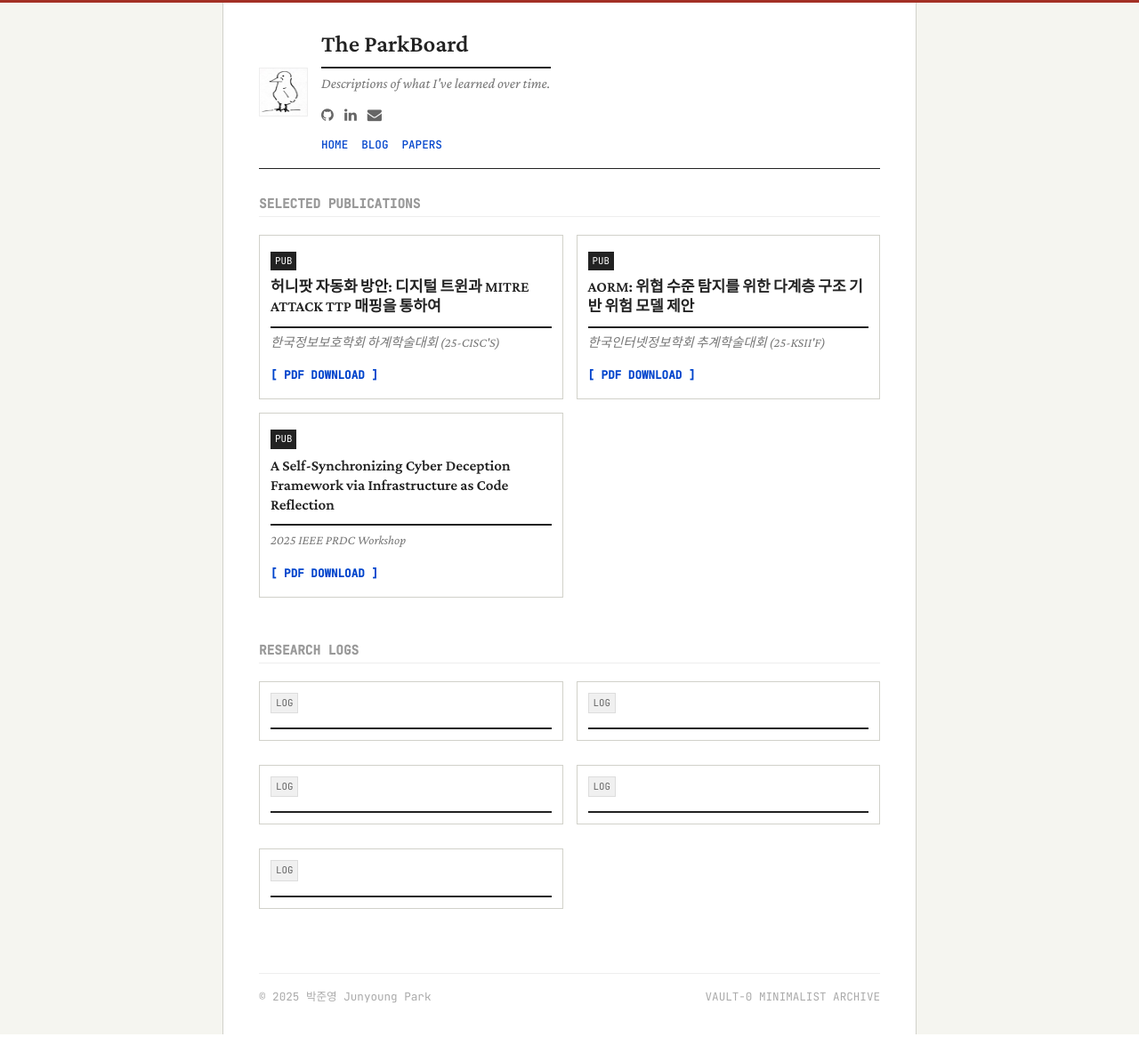
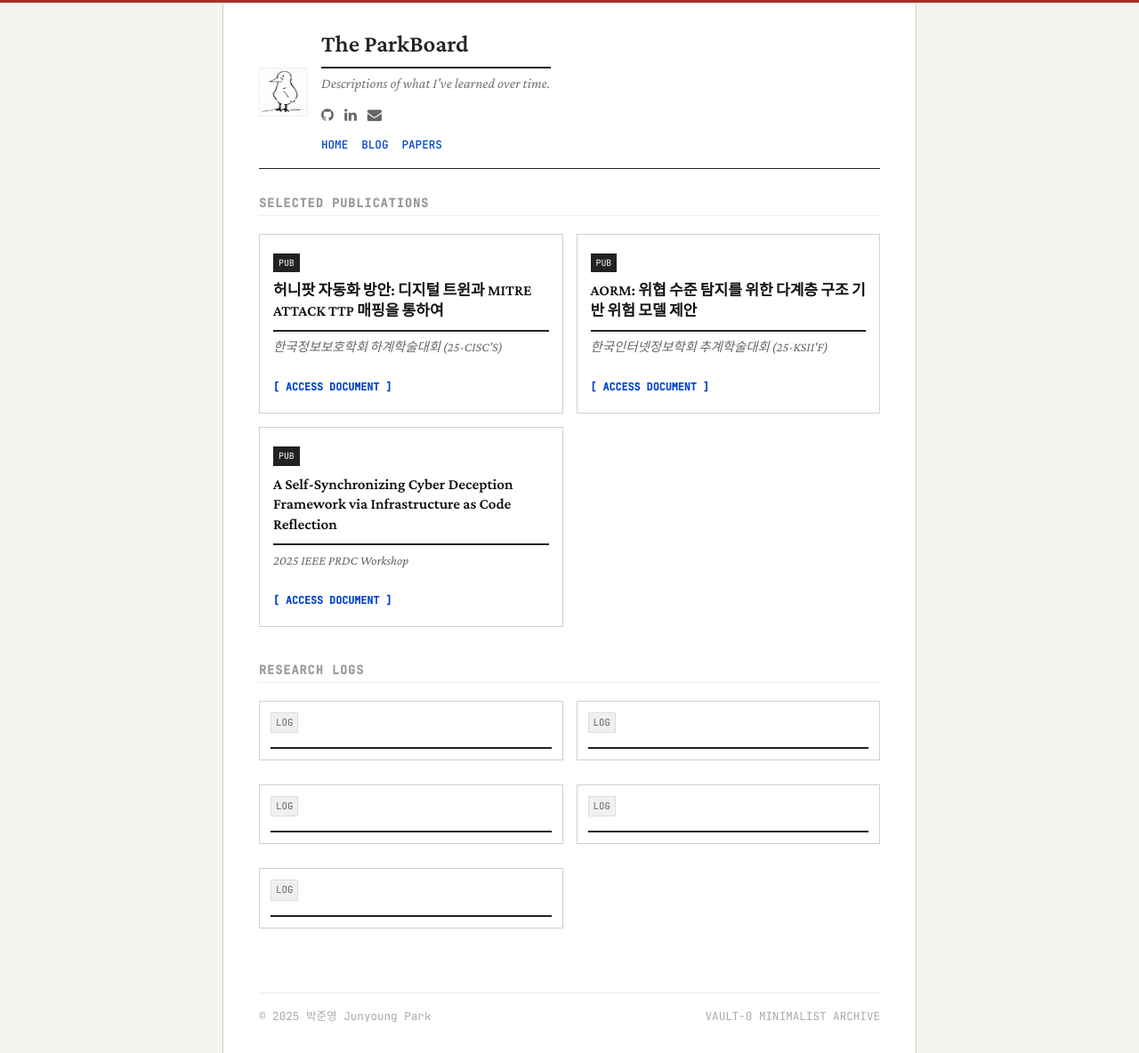
Before and after one commit to pjy010218/pjy010218.github.io, a Jekyll site: the page built from papers.md, in a window 1280 px wide. Shown: the whole page at 89% size. Built offline with Jekyll 4.4.1, drawn with Linux system fonts in a browser that asks for light colours; some web fonts are replaced; before the commit the page ends 1163 px from its top, so only the background shows below that.

Commit message:
Update papers.md

```diff
--- a/papers.md
+++ b/papers.md
@@ -2,71 +2,60 @@
 layout: page
 title: Papers
 permalink: /papers/
-description: "Archive of publications and research artifacts."
 ---
 
-<div class="papers-page-container" style="font-family: 'Crimson Pro', serif;">
+<div class="papers-page-wrapper" style="font-family: 'Crimson Pro', serif; max-width: 100%;">
 
-  <section style="margin-bottom: 50px;">
-    <h2 style="font-family: 'JetBrains Mono', monospace; font-size: 0.8rem; color: #999; text-transform: uppercase; border-bottom: 1px solid #eee; padding-bottom: 5px; margin-bottom: 20px;">
+  <section style="margin-bottom: 40px;">
+    <h2 style="font-family: 'JetBrains Mono', monospace; font-size: 0.75rem; color: #999; text-transform: uppercase; border-bottom: 1px solid #eee; padding-bottom: 5px; margin-bottom: 20px; letter-spacing: 1px;">
       Selected Publications
     </h2>
-    <div class="papers-grid" style="display: grid; grid-template-columns: repeat(auto-fill, minmax(340px, 1fr)); gap: 15px;">
+    <div class="vault-grid" style="display: grid; grid-template-columns: repeat(auto-fill, minmax(320px, 1fr)); gap: 15px;">
       {% for pub in site.data.publications %}
-      <article class="post-card-mini">
-        <div style="border: 1px solid #d1d1ca; padding: 12px; background: #fff; height: 100%; box-sizing: border-box; display: flex; flex-direction: column; justify-content: space-between;">
-          <div>
-            <span style="font-family: 'JetBrains Mono', monospace; font-size: 0.6rem; padding: 1px 5px; background: #222; color: #fff; text-transform: uppercase; margin-bottom: 8px; display: inline-block;">
-              PUB
-            </span>
-            <h3 style="font-size: 0.95rem; margin: 0 0 8px 0; font-weight: 600; line-height: 1.3; color: #222;">
-              {{ pub.title }}
-            </h3>
-            <p style="font-size: 0.8rem; color: #777; margin: 0; font-style: italic; line-height: 1.2;">
-              {{ pub.conference }}
-            </p>
-          </div>
-          <div style="margin-top: 12px;">
-            <a href="{{ pub.url | relative_url }}" target="_blank" style="font-family: 'JetBrains Mono', monospace; font-size: 0.7rem; color: #0044cc; text-decoration: none; font-weight: bold;">
-              [ PDF DOWNLOAD ]
-            </a>
-          </div>
+      <div class="vault-card-static" style="border: 1px solid #d1d1ca; padding: 15px; background: #fff; display: flex; flex-direction: column; justify-content: space-between; min-height: 120px;">
+        <div>
+          <span style="font-family: 'JetBrains Mono', monospace; font-size: 0.55rem; background: #222; color: #fff; padding: 2px 6px; text-transform: uppercase; display: inline-block; margin-bottom: 10px;">PUB</span>
+          <h3 style="font-size: 0.95rem; margin: 0 0 5px 0; font-weight: 600; color: #111; line-height: 1.3;">{{ pub.title }}</h3>
+          <p style="font-size: 0.8rem; color: #666; font-style: italic; margin: 0;">{{ pub.conference }}</p>
         </div>
-      </article>
+        <div style="margin-top: 15px;">
+          <a href="{{ pub.url | relative_url }}" target="_blank" style="font-family: 'JetBrains Mono', monospace; font-size: 0.65rem; color: #0044cc; text-decoration: none; font-weight: bold;">[ ACCESS DOCUMENT ]</a>
+        </div>
+      </div>
       {% endfor %}
     </div>
   </section>
 
   <section>
-    <h2 style="font-family: 'JetBrains Mono', monospace; font-size: 0.8rem; color: #999; text-transform: uppercase; border-bottom: 1px solid #eee; padding-bottom: 5px; margin-bottom: 20px;">
+    <h2 style="font-family: 'JetBrains Mono', monospace; font-size: 0.75rem; color: #999; text-transform: uppercase; border-bottom: 1px solid #eee; padding-bottom: 5px; margin-bottom: 20px; letter-spacing: 1px;">
       Research Logs
     </h2>
-    <div class="papers-grid" style="display: grid; grid-template-columns: repeat(auto-fill, minmax(340px, 1fr)); gap: 15px;">
+    <div class="vault-grid" style="display: grid; grid-template-columns: repeat(auto-fill, minmax(320px, 1fr)); gap: 15px;">
       {% assign research_logs = site.papers | sort: "date" | reversed %}
       {% for log in research_logs %}
         {% include post-entry.html post=log %}
       {% endfor %}
     </div>
     {% if research_logs.size == 0 %}
-      <div style="text-align: center; padding: 30px 0; color: #bbb; font-family: 'JetBrains Mono', monospace; font-size: 0.75rem;">
-        [ NO LOGS INDEXED IN DATABASE ]
-      </div>
+      <p style="text-align: center; font-family: 'JetBrains Mono', monospace; font-size: 0.7rem; color: #bbb; padding: 40px 0;">[ NO LOGS INDEXED ]</p>
     {% endif %}
   </section>
 
 </div>
 
 <style>
-  /* 반응형: 모바일에서는 1열로 전환 */
-  @media (max-width: 720px) {
-    .papers-grid {
+  /* 모바일 대응: 화면이 좁을 때는 1열로 */
+  @media (max-width: 650px) {
+    .vault-grid {
       grid-template-columns: 1fr !important;
     }
   }
 
-  /* 카드 호버 효과 */
-  .post-card-mini div:hover {
-    border-color: #222 !important;
+  /* 호버 효과 통일 */
+  .vault-card-static:hover, .post-card-mini div:hover {
+    border-color: #111 !important;
     background-color: #f9f9f7 !important;
+    transform: translateY(-2px);
+    transition: all 0.2s ease;
   }
 </style>
```
